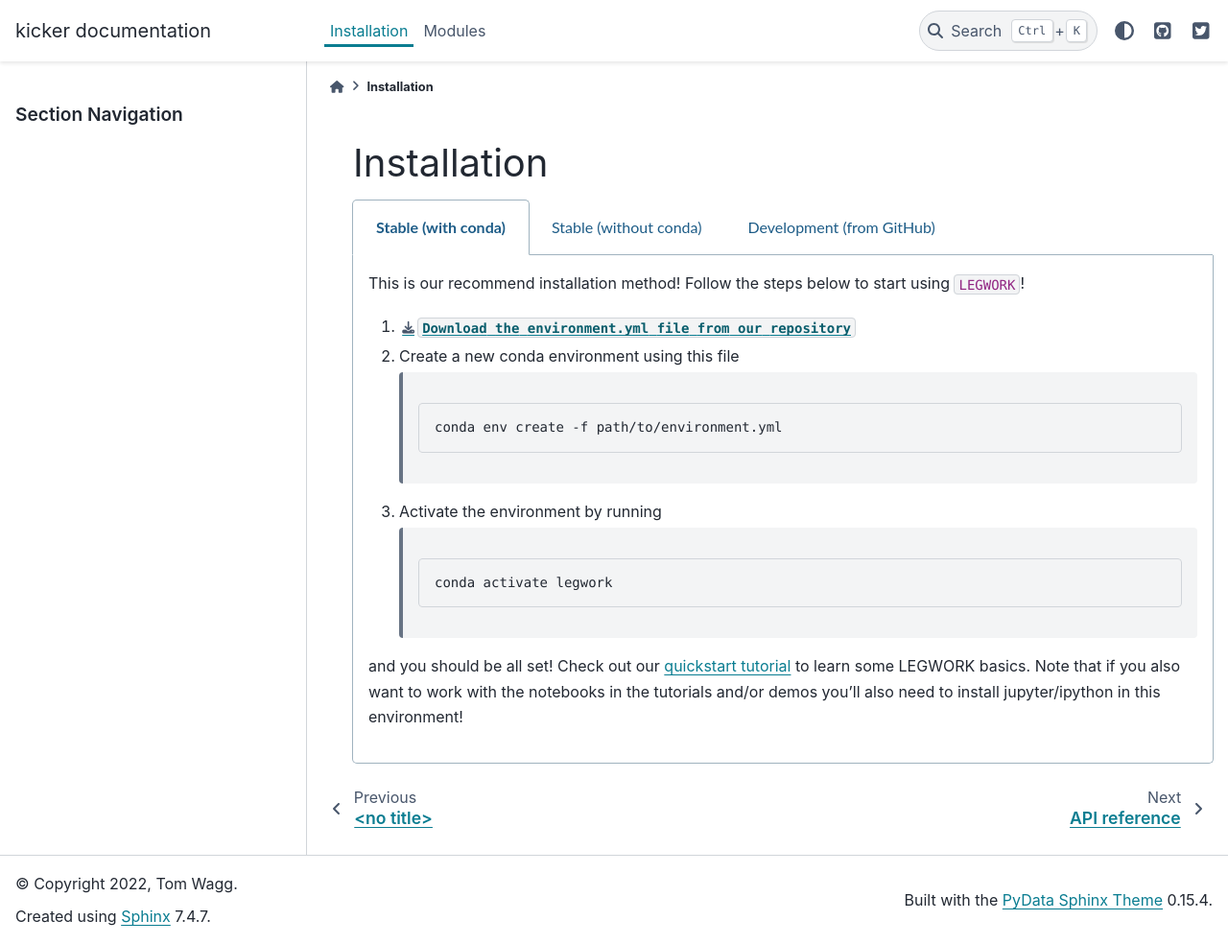
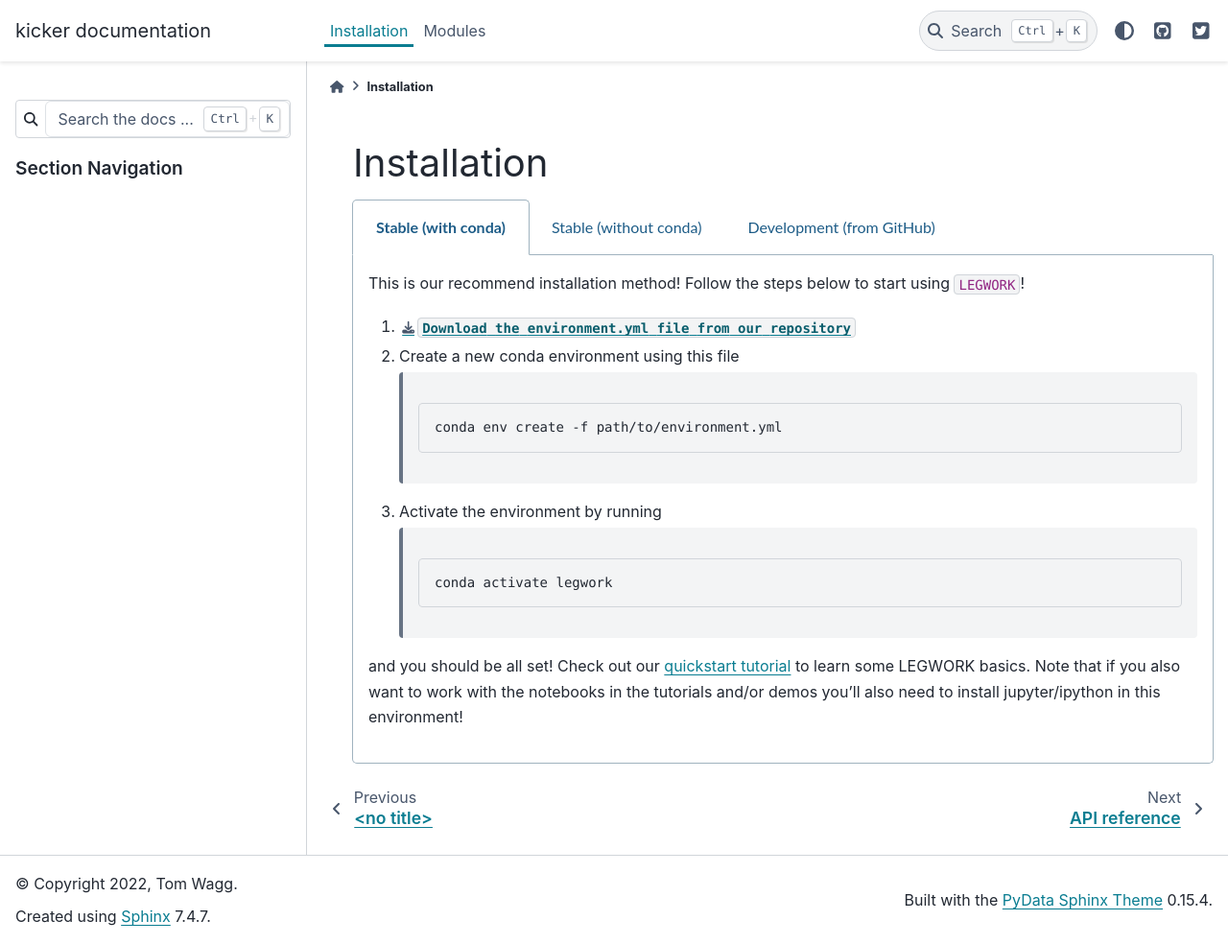
Before and after one commit to TomWagg/cogsworth, a Sphinx documentation site: the page built from docs/install.rst, in a window 1280 px wide and 984 px high. Shown: the whole window at 96% size. Built offline with Sphinx 7.4.7 and the PyData theme 0.15.4, drawn with Linux system fonts in a browser that asks for light colours; pages that are not in the unit, such as notebooks, are missing from menus.

Commit message:
add search field

```diff
--- a/docs/conf.py
+++ b/docs/conf.py
@@ -118,6 +118,10 @@
 html_favicon = "_static/favicon.ico"
 html_logo = "_static/logo.png"
 
+html_sidebars = {
+    "**": ["search-field.html", "sidebar-nav-bs.html"]
+}
+
 # Add any paths that contain custom static files (such as style sheets) here,
 # relative to this directory. They are copied after the builtin static files,
 # so a file named "default.css" will overwrite the builtin "default.css".
```
